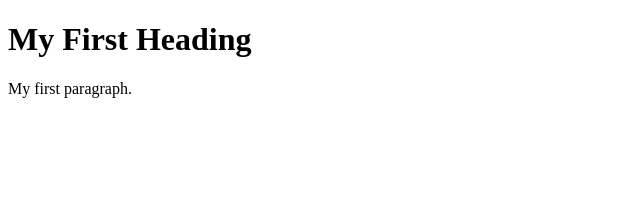
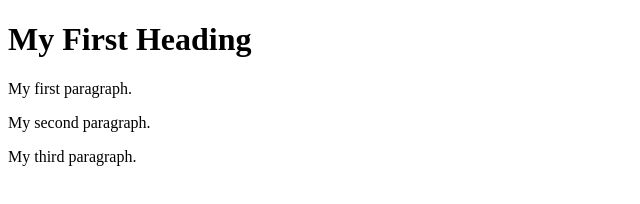
Before and after one commit to HirziKhalis/studious-eureka, a plain HTML site: page index.html in a window 1280 px wide. Shown: the whole page, without its empty margins (0-640 px from the left). Drawn offline with Linux system fonts and the light colour scheme.

Commit message:
Update index.html
Menambahkan paragraf 2 & 3.

```diff
--- a/index.html
+++ b/index.html
@@ -7,6 +7,8 @@
 
 <h1>My First Heading</h1>
 <p>My first paragraph.</p>
+<p>My second paragraph.</p>
+<p>My third paragraph.</p>
 
 </body>
 </html>
```
